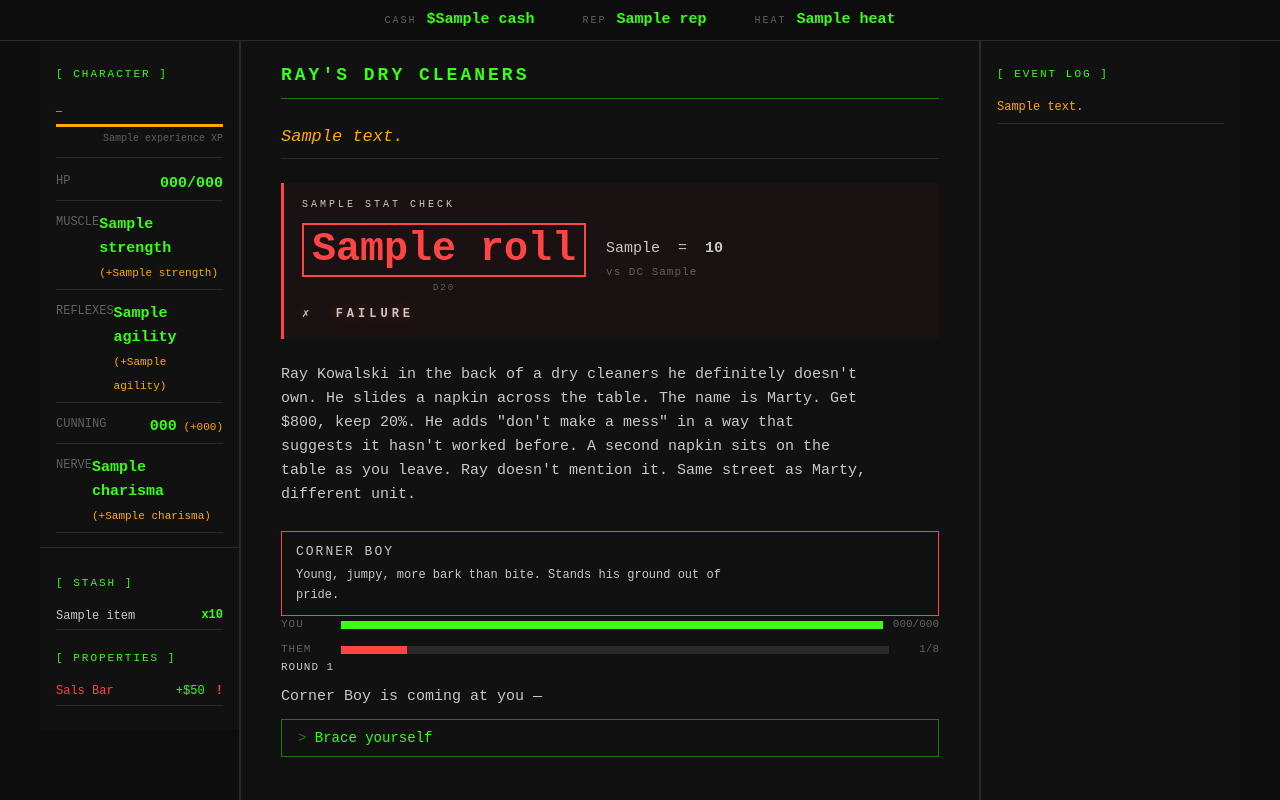
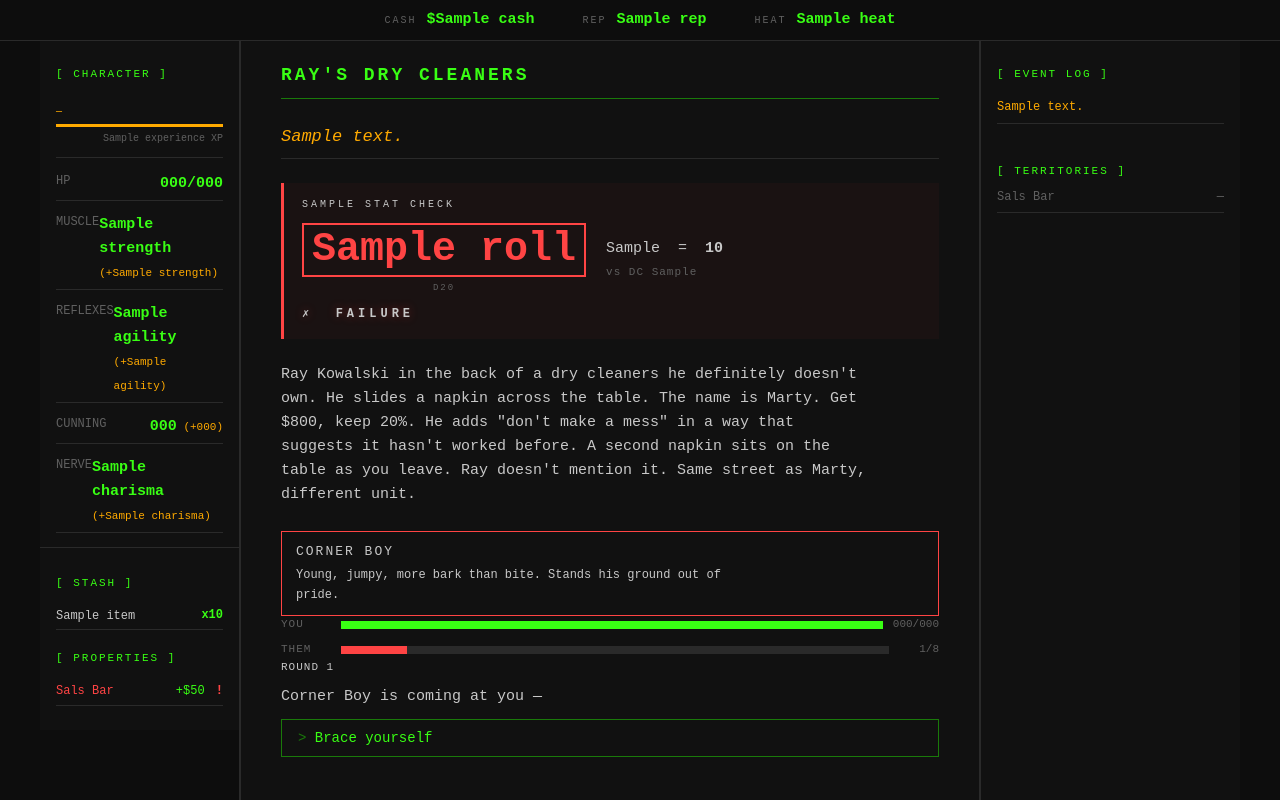
Before and after one commit to neoToad/soloBrowsergame, a Django app: template templates/game/scene.html in a window 1280 px wide. Run offline with Django 5.2, Linux system fonts and the light colour scheme; data comes from the database, SQL or seed files in the repository; tables that the repository leaves empty hold one stand-in row (values such as "Sample post"); the template is opened without the code that fills it: values that come from a table or form of the project are taken from there, most other values are stand-ins (such as "Sample title", 1, 10 or a date in 2020); parts of the project's set-up code (start-up, migrations or seed data) failed here and were passed over.

Commit message:
Game refinements

```diff
--- a/static/css/game.css
+++ b/static/css/game.css
@@ -111,6 +111,15 @@ html, body {
     border-left: 1px solid var(--border);
     padding: 14px 16px;
     overflow-y: auto;
+    display: flex;
+    flex-direction: column;
+    gap: 0;
+}
+
+#territories-panel {
+    background: var(--panel-bg);
+    border-left: 1px solid var(--border);
+    padding: 14px 16px;
     display: flex;
     flex-direction: column;
     gap: 0;
@@ -322,6 +331,14 @@ html, body {
     margin-left: 4px;
 }
 
+.territory-unowned .property-name {
+    color: var(--text-dim);
+}
+
+.territory-unowned .property-meta {
+    color: var(--text-dim);
+}
+
 /* EVENT LOG */
 
 .log-entry {
@@ -347,7 +364,7 @@ html, body {
 
 /* SCROLLBARS */
 
-#stats-bar, #scene-panel, #event-log, #inventory-panel {
+#stats-bar, #scene-panel, #event-log, #inventory-panel, #territories-panel {
     scrollbar-width: thin;
     scrollbar-color: var(--accent-dim) var(--panel-bg);
 }
@@ -355,21 +372,24 @@ html, body {
 #stats-bar::-webkit-scrollbar,
 #scene-panel::-webkit-scrollbar,
 #event-log::-webkit-scrollbar,
-#inventory-panel::-webkit-scrollbar {
+#inventory-panel::-webkit-scrollbar,
+#territories-panel::-webkit-scrollbar {
     width: 4px;
 }
 
 #stats-bar::-webkit-scrollbar-track,
 #scene-panel::-webkit-scrollbar-track,
 #event-log::-webkit-scrollbar-track,
-#inventory-panel::-webkit-scrollbar-track {
+#inventory-panel::-webkit-scrollbar-track,
+#territories-panel::-webkit-scrollbar-track {
     background: var(--panel-bg);
 }
 
 #stats-bar::-webkit-scrollbar-thumb,
 #scene-panel::-webkit-scrollbar-thumb,
 #event-log::-webkit-scrollbar-thumb,
-#inventory-panel::-webkit-scrollbar-thumb {
+#inventory-panel::-webkit-scrollbar-thumb,
+#territories-panel::-webkit-scrollbar-thumb {
     background: var(--accent-dim);
 }
 
@@ -744,16 +764,27 @@ details[open] > .drawer-summary::before {
     }
 
     #drawer-log {
+        flex: 0 0 auto;
+        display: flex;
+        flex-direction: column;
+    }
+
+    #drawer-territories {
         flex: 1;
         display: flex;
         flex-direction: column;
         overflow: hidden;
     }
 
-    /* #event-log no longer needs its own border-left (moved to #right-column) */
+    /* #event-log and #territories-panel no longer need border-left (moved to #right-column) */
     #event-log {
+        border-left: none;
+    }
+
+    #territories-panel {
         flex: 1;
         border-left: none;
+        overflow-y: auto;
     }
 
 }
--- /dev/null
+++ b/templates/game/partials/territories.html
@@ -0,0 +1,24 @@
+<div id="territories-panel" {% if oob %}hx-swap-oob="true"{% endif %}>
+    <p class="panel-label">[ TERRITORIES ]</p>
+    {% if all_territories %}
+        <div class="item-list">
+            {% for territory in all_territories %}
+                {% if territory.id in owned_territory_ids %}
+                    <div class="property-row territory-row territory-owned">
+                        <span class="property-name">{{ territory.name }}</span>
+                        <span class="property-meta">
+                            {% if territory.cash_per_turn %}+${{ territory.cash_per_turn }}{% endif %}
+                        </span>
+                    </div>
+                {% else %}
+                    <div class="property-row territory-row territory-unowned">
+                        <span class="property-name">{{ territory.name }}</span>
+                        <span class="property-meta territory-unowned-label">—</span>
+                    </div>
+                {% endif %}
+            {% endfor %}
+        </div>
+    {% else %}
+        <p class="item-empty">No territories exist.</p>
+    {% endif %}
+</div>
--- a/templates/game/scene.html
+++ b/templates/game/scene.html
@@ -24,6 +24,10 @@
             <summary class="drawer-summary">[ EVENT LOG ]</summary>
             {% include "game/partials/event_log.html" with oob=False %}
         </details>
+        <details class="drawer" id="drawer-territories" open>
+            <summary class="drawer-summary">[ TERRITORIES ]</summary>
+            {% include "game/partials/territories.html" with oob=False %}
+        </details>
     </div>
 
 </div>
```
Also changed, not shown: game/services/session.py (+19 -13 lines), game/views.py (+29 -16 lines).
